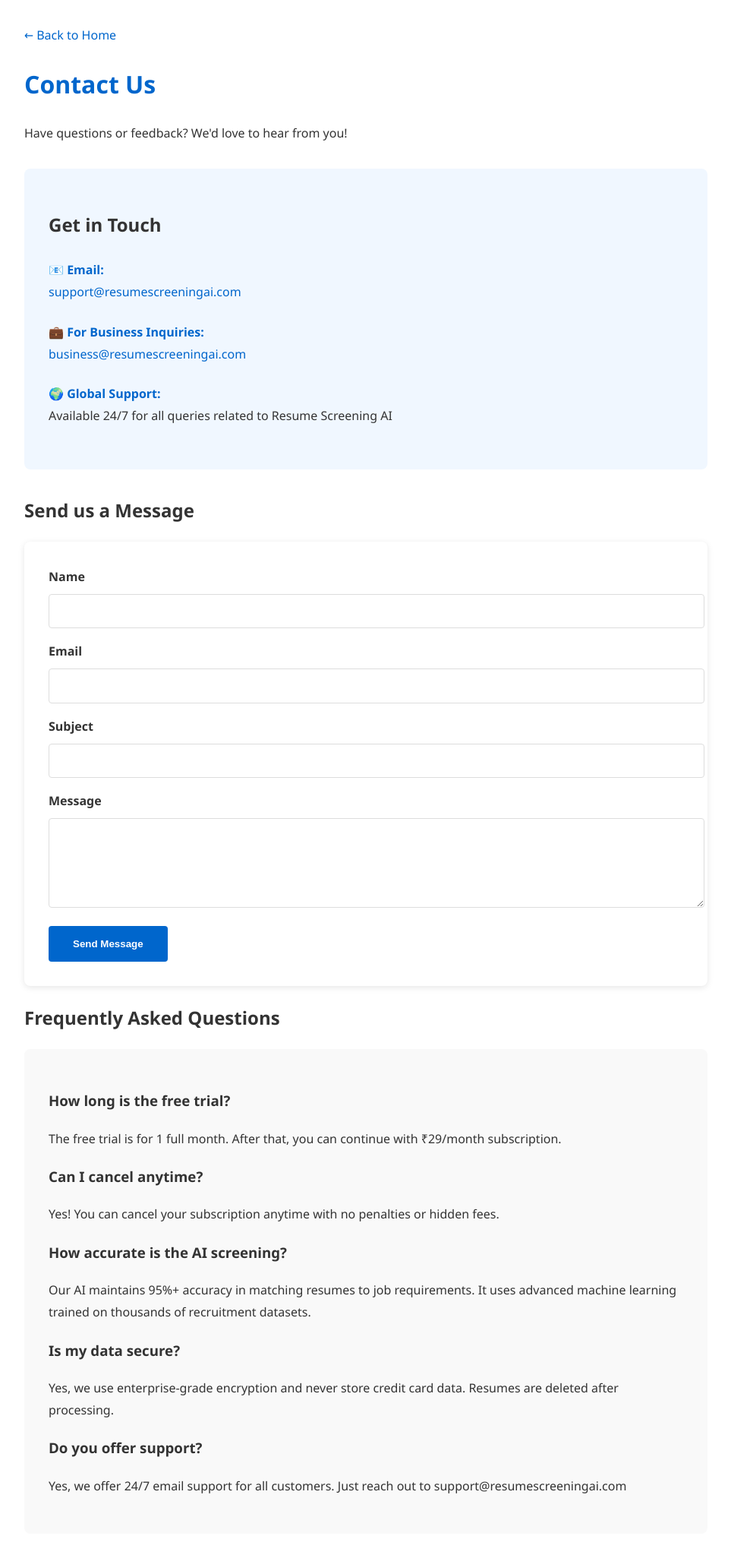
After one commit to g72728719-cyber/resume-screening-ai, a Flask app: page /contact in a window 1280 px wide. The commit adds this page. Shown: the whole page at 76% size, without its empty margins (158-1121 px from the left). Run offline with Flask 3, Linux system fonts and the light colour scheme.

Commit message:
add legal pages (privacy, terms, contact) with email form support

```diff
--- a/flask_app.py
+++ b/flask_app.py
@@ -1,6 +1,9 @@
 from flask import Flask, render_template, request, jsonify, send_file, redirect, url_for, flash
 import os
 import logging
+import smtplib
+from email.mime.text import MIMEText
+from email.mime.multipart import MIMEMultipart
 from werkzeug.utils import secure_filename
 from io import BytesIO
 from datetime import datetime, timedelta
@@ -602,6 +605,24 @@
         <changefreq>monthly</changefreq>
         <priority>0.7</priority>
     </url>
+    <url>
+        <loc>https://resume-screening-ai-h1fv.onrender.com/privacy</loc>
+        <lastmod>2026-02-26</lastmod>
+        <changefreq>yearly</changefreq>
+        <priority>0.5</priority>
+    </url>
+    <url>
+        <loc>https://resume-screening-ai-h1fv.onrender.com/terms</loc>
+        <lastmod>2026-02-26</lastmod>
+        <changefreq>yearly</changefreq>
+        <priority>0.5</priority>
+    </url>
+    <url>
+        <loc>https://resume-screening-ai-h1fv.onrender.com/contact</loc>
+        <lastmod>2026-02-26</lastmod>
+        <changefreq>monthly</changefreq>
+        <priority>0.6</priority>
+    </url>
 </urlset>'''
     return Response(sitemap_xml, mimetype='application/xml')
 
@@ -612,6 +633,78 @@
     return render_template('blog_screening_guide.html')
 
 
+# ---- Legal Pages ----
+@app.route('/privacy')
+def privacy():
+    """Privacy Policy page"""
+    return render_template('privacy.html')
+
+
+@app.route('/terms')
+def terms():
+    """Terms of Service page"""
+    return render_template('terms.html')
+
+
+@app.route('/contact', methods=['GET', 'POST'])
+def contact():
+    """Contact Us page with form handling"""
+    if request.method == 'POST':
+        name = request.form.get('name', '').strip()
+        email = request.form.get('email', '').strip()
+        subject = request.form.get('subject', '').strip()
+        message = request.form.get('message', '').strip()
+
+        if not all([name, email, subject, message]):
+            flash('All fields are required.', 'danger')
+            return redirect(url_for('contact'))
+
+        # Send email to support
+        smtp_host = os.environ.get('SMTP_HOST')
+        smtp_port = int(os.environ.get('SMTP_PORT', 587))
+        smtp_user = os.environ.get('SMTP_USER')
+        smtp_pass = os.environ.get('SMTP_PASS')
+
+        if smtp_host and smtp_user and smtp_pass:
+            try:
+                # Create email message
+                msg = MIMEMultipart()
+                msg['From'] = smtp_user
+                msg['To'] = 'support@resumescreeningai.com'
+                msg['Subject'] = f"Contact Form: {subject}"
+
+                body = f"""
+New contact form submission:
+
+Name: {name}
+Email: {email}
+Subject: {subject}
+
+Message:
+{message}
+"""
+                msg.attach(MIMEText(body, 'plain'))
+
+                # Send email
+                with smtplib.SMTP(smtp_host, smtp_port, timeout=10) as s:
+                    s.starttls()
+                    s.login(smtp_user, smtp_pass)
+                    s.sendmail(smtp_user, 'support@resumescreeningai.com', msg.as_string())
+
+                logger.info(f"Contact form received from {email}")
+                flash('Thank you! We have received your message. We will get back to you soon.', 'success')
+                return redirect(url_for('index'))
+            except Exception as exc:
+                logger.error(f"Failed to send contact email: {exc}")
+                flash('Failed to send message. Please try again later.', 'danger')
+        else:
+            # Fallback: just log it
+            logger.info(f"Contact form received from {name} ({email}): {subject} - {message}")
+            flash('Thank you! We have received your message. We will get back to you soon.', 'success')
+            return redirect(url_for('index'))
+
+    return render_template('contact.html')
+
 
 if __name__ == '__main__':
     logger.info("Starting Resume Screening AI Flask application...")
--- /dev/null
+++ b/templates/contact.html
@@ -0,0 +1,89 @@
+<!DOCTYPE html>
+<html lang="en">
+<head>
+    <meta charset="UTF-8">
+    <meta name="viewport" content="width=device-width, initial-scale=1.0">
+    <title>Contact Us - Resume Screening AI</title>
+    <style>
+        body { font-family: 'Segoe UI', Tahoma, Geneva, Verdana, sans-serif; line-height: 1.8; color: #333; max-width: 900px; margin: 0 auto; padding: 2rem; }
+        h1 { color: #0066cc; }
+        .contact-section { background: #f0f7ff; padding: 2rem; border-radius: 8px; margin: 2rem 0; }
+        .contact-item { margin: 1.5rem 0; }
+        .contact-item strong { color: #0066cc; }
+        form { background: white; padding: 2rem; border-radius: 8px; box-shadow: 0 2px 8px rgba(0,0,0,0.1); }
+        input, textarea { width: 100%; padding: 0.8rem; margin: 0.5rem 0 1rem 0; border: 1px solid #ddd; border-radius: 4px; font-family: inherit; }
+        button { background: #0066cc; color: white; padding: 1rem 2rem; border: none; border-radius: 4px; cursor: pointer; font-weight: 600; }
+        button:hover { background: #0052a3; }
+        a { color: #0066cc; text-decoration: none; }
+        a:hover { text-decoration: underline; }
+    </style>
+</head>
+<body>
+    <a href="/">← Back to Home</a>
+
+    <h1>Contact Us</h1>
+    <p>Have questions or feedback? We'd love to hear from you!</p>
+
+    <div class="contact-section">
+        <h2>Get in Touch</h2>
+
+        <div class="contact-item">
+            <strong>📧 Email:</strong><br>
+            <a href="mailto:support@resumescreeningai.com">support@resumescreeningai.com</a>
+        </div>
+
+        <div class="contact-item">
+            <strong>💼 For Business Inquiries:</strong><br>
+            <a href="mailto:business@resumescreeningai.com">business@resumescreeningai.com</a>
+        </div>
+
+        <div class="contact-item">
+            <strong>🌍 Global Support:</strong><br>
+            Available 24/7 for all queries related to Resume Screening AI
+        </div>
+    </div>
+
+    <h2>Send us a Message</h2>
+    <form action="/contact" method="POST">
+        <div>
+            <label for="name"><strong>Name</strong></label><br>
+            <input type="text" id="name" name="name" required>
+        </div>
+
+        <div>
+            <label for="email"><strong>Email</strong></label><br>
+            <input type="email" id="email" name="email" required>
+        </div>
+
+        <div>
+            <label for="subject"><strong>Subject</strong></label><br>
+            <input type="text" id="subject" name="subject" required>
+        </div>
+
+        <div>
+            <label for="message"><strong>Message</strong></label><br>
+            <textarea id="message" name="message" rows="5" required></textarea>
+        </div>
+
+        <button type="submit">Send Message</button>
+    </form>
+
+    <h2>Frequently Asked Questions</h2>
+    <div style="background: #f9f9f9; padding: 2rem; border-radius: 8px;">
+        <h3>How long is the free trial?</h3>
+        <p>The free trial is for 1 full month. After that, you can continue with ₹29/month subscription.</p>
+
+        <h3>Can I cancel anytime?</h3>
+        <p>Yes! You can cancel your subscription anytime with no penalties or hidden fees.</p>
+
+        <h3>How accurate is the AI screening?</h3>
+        <p>Our AI maintains 95%+ accuracy in matching resumes to job requirements. It uses advanced machine learning trained on thousands of recruitment datasets.</p>
+
+        <h3>Is my data secure?</h3>
+        <p>Yes, we use enterprise-grade encryption and never store credit card data. Resumes are deleted after processing.</p>
+
+        <h3>Do you offer support?</h3>
+        <p>Yes, we offer 24/7 email support for all customers. Just reach out to support@resumescreeningai.com</p>
+    </div>
+</body>
+</html>
--- a/templates/landing.html
+++ b/templates/landing.html
@@ -516,7 +516,7 @@
     <footer>
         <p>&copy; 2026 Resume Screening AI | Making hiring faster, smarter, and fairer with AI</p>
         <p>Global HR Platform | 🔒 Secure | ✨ AI-Powered | 💚 Affordable</p>
-        <p><a href="#">Privacy Policy</a> | <a href="#">Terms of Service</a> | <a href="#">Contact Us</a></p>
+        <p><a href="{{ url_for('privacy') }}">Privacy Policy</a> | <a href="{{ url_for('terms') }}">Terms of Service</a> | <a href="{{ url_for('contact') }}">Contact Us</a></p>
     </footer>
 </body>
 </html>
```
Also changed, not shown: templates/privacy.html (added, +55 -0 lines), templates/terms.html (added, +55 -0 lines).
